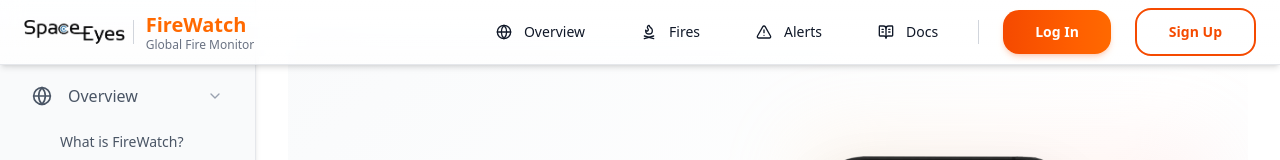
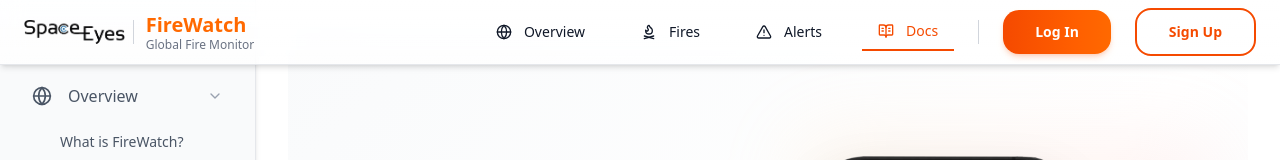
Before and after one commit to Channel-Logistics/landing-page-FireWatch, a React (Vite) app: page /docs in a window 1280 px wide. Shown: the top 160 px of the page. Built offline with nearby package versions, Linux system fonts and the light colour scheme.

Commit message:
style was added in the docs option

```diff
--- a/src/components/Content/ContentRenderer.jsx
+++ b/src/components/Content/ContentRenderer.jsx
@@ -8,7 +8,7 @@ import MonitoringAreas from "./MonitoringAreas";
 import HighPriority from "./HighPriority";
 import Predictions from "./Predictions";
 import Teams from "./Teams";
-import Raws from "./Raws";
+import Raws from "./RAWS";
 import MainContent from "../pages/MainContent";
 
 const routeComponents = {
--- a/src/components/Layout/Header.jsx
+++ b/src/components/Layout/Header.jsx
@@ -7,6 +7,8 @@ import { Link } from "react-router-dom";
 const Header = () => {
   const [isScrolled, setIsScrolled] = useState(false)
   const [isMobileMenuOpen, setIsMobileMenuOpen] = useState(false)
+
+  const isDocs = location.pathname === "/docs";
 
   useEffect(() => {
     const handleScroll = () => setIsScrolled(window.scrollY > 50)
@@ -73,7 +75,10 @@ const Header = () => {
                 </Link>
                 <Link
                   to="/docs"
-                  className="flex items-center text-gray-900 hover:text-orange-600 px-4 py-2 text-sm font-medium transition-colors"
+                  className={`flex items-center px-4 py-2 text-sm font-medium transition-colors border-b-2 ${isDocs
+                      ? "text-orange-600 border-orange-600"
+                      : "text-gray-900 hover:text-orange-600 border-transparent"
+                    }`}
                 >
                   <BookOpenText className="w-4 h-4 mr-3" />
                   Docs
```
